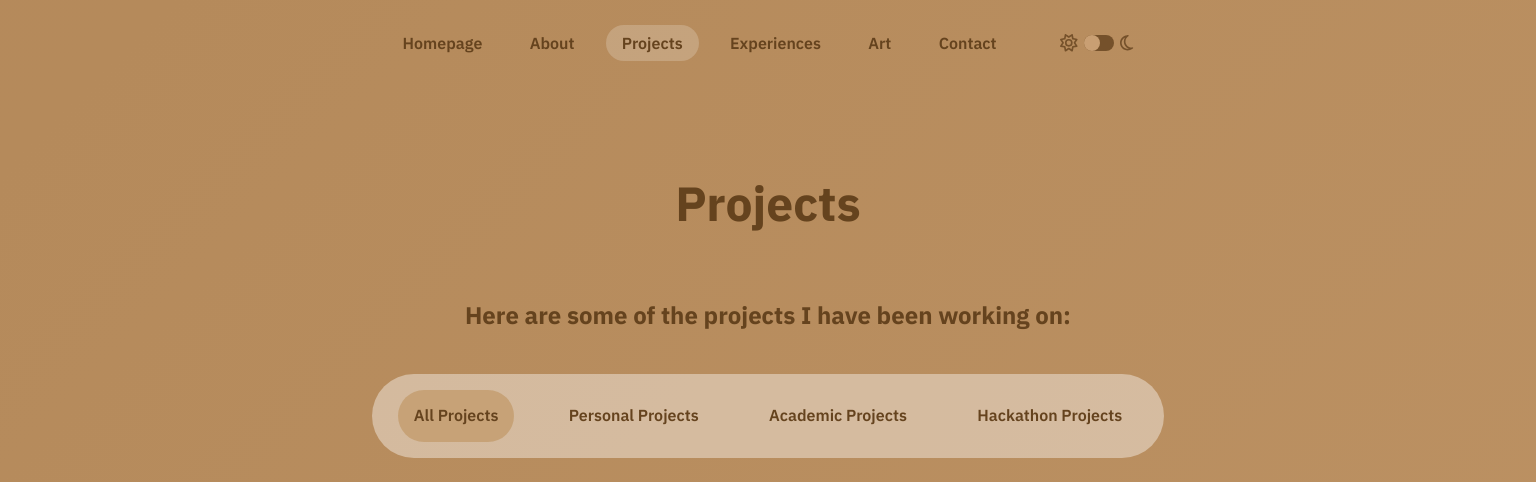
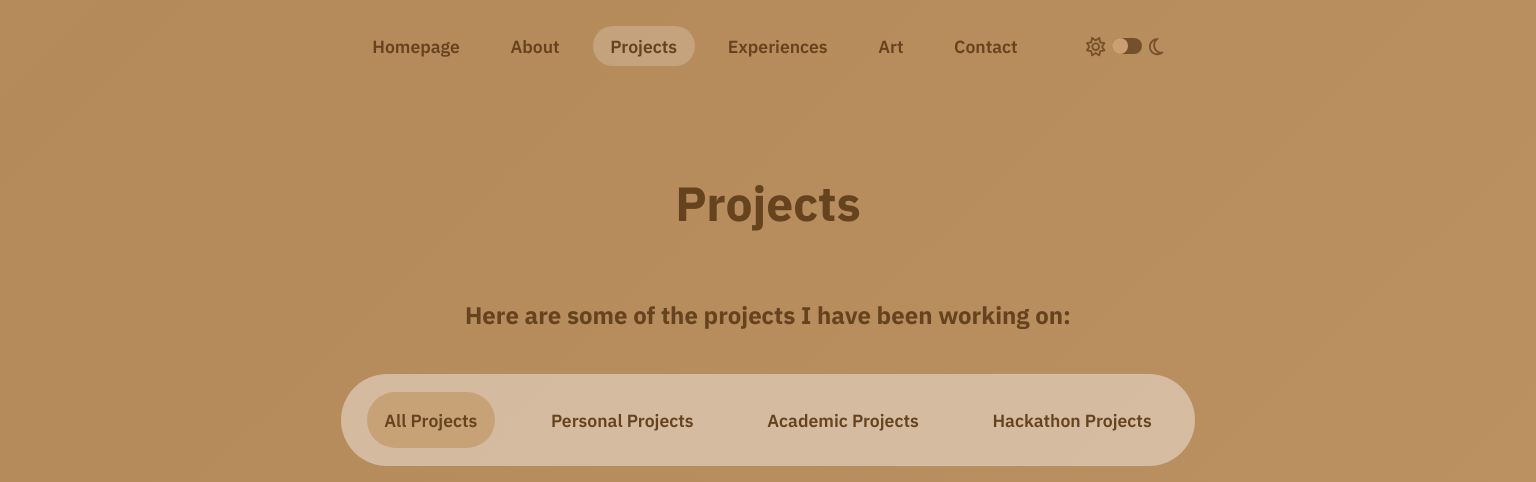
Before and after one commit to steph-xue/portfolio, a React (Vite) app: page /projects in a window 1536 px wide. Shown: the top 482 px of the page. Built offline with nearby package versions, Linux system fonts and the light colour scheme.

Commit message:
increase font size of nav bars

```diff
--- a/src/style.scss
+++ b/src/style.scss
@@ -191,6 +191,13 @@ a {
 	}
 }
 
+@media (min-width: 1400px) {
+	.navbar-list {
+		font-size: var(--fs-l);
+		gap: 1vw;
+	}
+}
+
 .navbar-list-active-light {
 	background: var(--color-brown-opacity1);
 }
@@ -921,15 +928,21 @@ a {
 	overflow: hidden;
 }
 
-@media (min-width: 400px) {
+@media (min-width: 600px) {
 	.projects-nav-link {
 		font-size: var(--fs-m);
 	}
 }
 
-@media (min-width: 800px) {
+@media (min-width: 1100px) {
 	.projects-nav-link {
 		font-size: var(--fs-ml);
+	}
+}
+
+@media (min-width: 1400px) {
+	.projects-nav-link {
+		font-size: var(--fs-l);
 	}
 }
 
@@ -1277,6 +1290,12 @@ a {
 	}
 }
 
+@media (min-width: 1400px) {
+	.experiences-nav-link {
+		font-size: var(--fs-l);
+	}
+}
+
 .experiences-nav-link:hover, .experiences-nav-link:focus {
 	color: var(--color-dark-brown3);
 	transform: scale(1.05);
```
